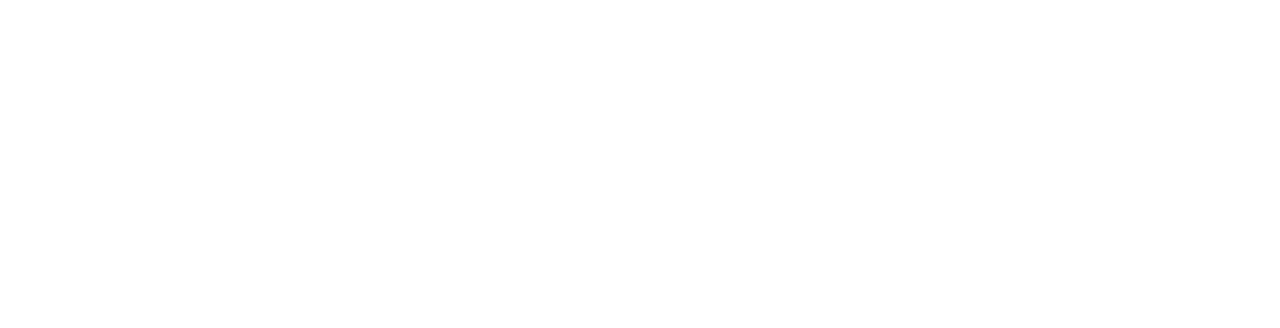
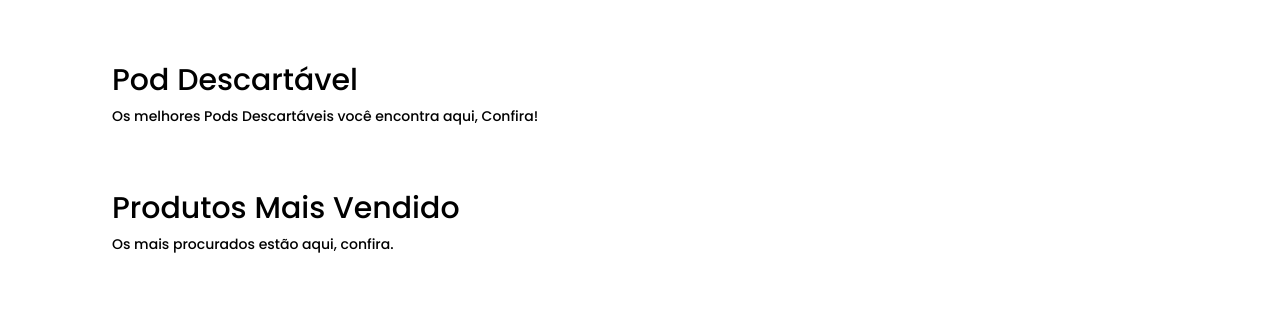
Before and after one commit to eduardop1p/store-vape, a Next.js app: page / in a window 1280 px wide. Shown: the part 332-660 px from the top of the page. Built offline with nearby package versions, Linux system fonts and the light colour scheme; no server answers.

Commit message:
preparando home pro back-end

```diff
--- a/src/app/api/models/vape.ts
+++ b/src/app/api/models/vape.ts
@@ -15,6 +15,7 @@ export interface VapeType {
   nicotina?: string;
   ml?: string;
   qtdItems?: string;
+  qtdIBuyItems?: number;
   fileNames: string[];
 }
 
@@ -35,6 +36,7 @@ const vapeSchema = new Schema<VapeDocumentType>({
   nicotina: { type: String, required: false },
   ml: { type: String, required: false },
   qtdItems: { type: String, required: false },
+  qtdIBuyItems: { type: Number, required: false },
   fileNames: [String],
 });
 
--- a/src/app/page.tsx
+++ b/src/app/page.tsx
@@ -5,7 +5,7 @@ import Main from '@/components/main';
 export default async function Page() {
   return (
     <Main>
-      <div className="px-12 py-8 w-[90%] mx-auto min-h-screen">
+      <div className="px-12 py-8 w-[90%] mx-auto min-h-screen flex flex-col gap-10">
         <div className="flex justify-between gap-4 w-full">
           <div className="flex gap-2 w-1/4">
             <Image
@@ -71,7 +71,26 @@ export default async function Page() {
             </div>
           </div>
         </div>
+        <div className="flex flex-col gap-2 mt-6">
+          <h1 className="text-secudary font-medium text-3xl">
+            Pod Descartável
+          </h1>
+          <p className="text-sm font-medium text-secudary">
+            Os melhores Pods Descartáveis você encontra aqui, Confira!
+          </p>
+          <div className="mt-4">{/*  Pod Descartável aqui */}</div>
+        </div>
+        <div className="flex flex-col gap-2">
+          <h1 className="text-secudary font-medium text-3xl">
+            Produtos Mais Vendido
+          </h1>
+          <p className="text-sm font-medium text-secudary">
+            Os mais procurados estão aqui, confira.
+          </p>
+          <div className="mt-4">{/*  Produtos Mais Vendido */}</div>
+        </div>
       </div>
+      <div className="w-full h-[1px] bg-555555"></div>
     </Main>
   );
 }
--- a/src/components/footer/footerNoAuth/index.tsx
+++ b/src/components/footer/footerNoAuth/index.tsx
@@ -20,7 +20,7 @@ export default function FooterNoAuth() {
         <FormFooterNoAuth />
       </div>
       <div className="bg-3d3d3d px-12 py-8">
-        <div className=" w-[80%]  mx-auto flex justify-between gap-4">
+        <div className=" w-[90%]  mx-auto flex justify-between gap-4">
           <div className="flex flex-col gap-1">
             <Link
               href="/como-comprar"
@@ -111,7 +111,7 @@ export default function FooterNoAuth() {
         </div>
       </div>
       <div className="bg-primary px-12 py-4">
-        <p className="w-[80%] mx-auto text-left text-[13px] font-normal text-secudary">
+        <p className="w-[90%] mx-auto text-left text-[13px] font-normal text-secudary">
           A King Vapes é uma das lojas que mais se preocupa com você amigo e
           cliente, sempre trazendo novidades e preço justo. Buscamos levar o que
           há de melhor, vapes, juices, acessórios, coils e muito mais. Fazemos
```
